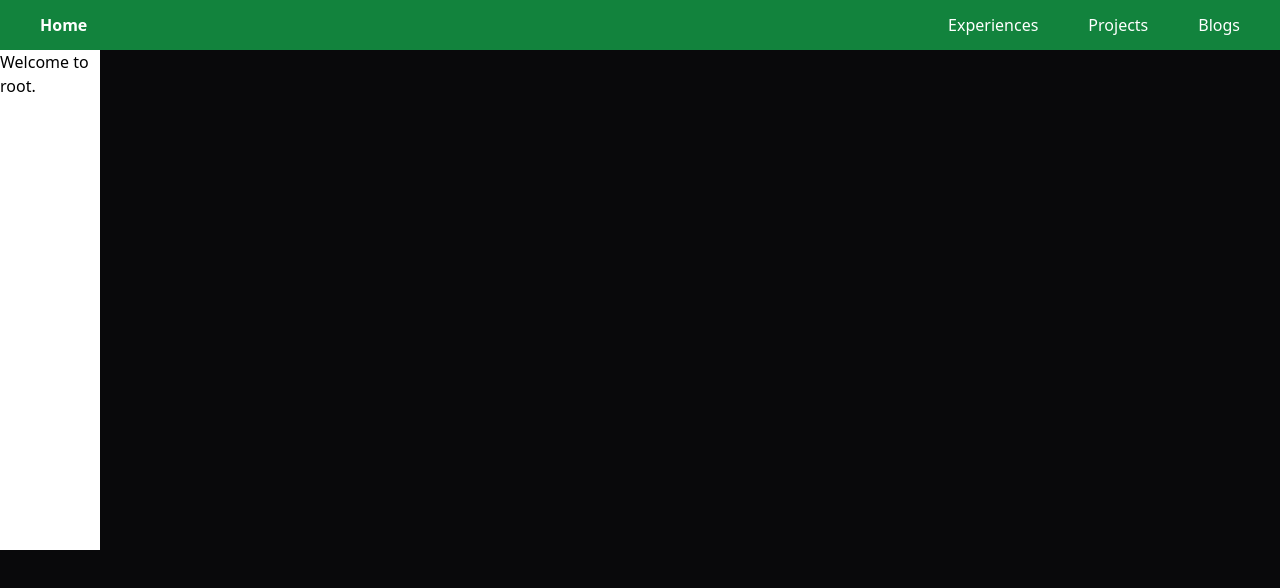
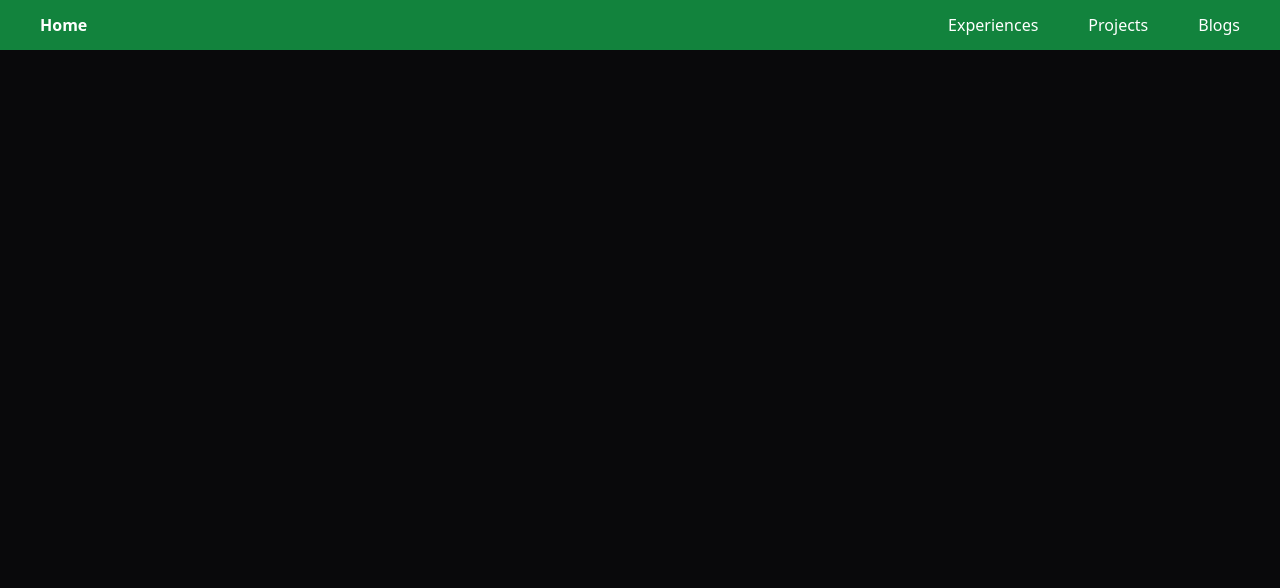
Before and after one commit to EvanA4/HPManager, a SvelteKit app: page / in a window 1280 px wide. Shown: the top 588 px of the page. Built offline with nearby package versions, Linux system fonts and the light colour scheme.

Commit message:
beginning art for manager

```diff
--- a/src/components/Navbar.svelte
+++ b/src/components/Navbar.svelte
@@ -1,4 +1,4 @@
-<div class="z-50 w-[100%] px-10 bg-green-600 backdrop-filter backdrop-blur-md bg-opacity-80 flex justify-between items-center transition-all duration-300 overflow-hidden h-[50px]">
+<div class="sticky top-0 z-50 w-[100%] px-10 bg-green-600 backdrop-filter backdrop-blur-md bg-opacity-80 flex justify-between items-center transition-all duration-300 overflow-hidden h-[50px]">
     <a href="/" class="text-white text-[16px]"><b>Home</b></a>
     <div class="flex">
         <a href="/exp" class="text-white">Experiences</a>
--- a/src/routes/+page.svelte
+++ b/src/routes/+page.svelte
@@ -4,7 +4,4 @@
 
 <div>
 	<Navbar />
-	<div class="bg-white w-[100px] h-[500px]">
-		Welcome to root.
-	</div>
 </div>
```
